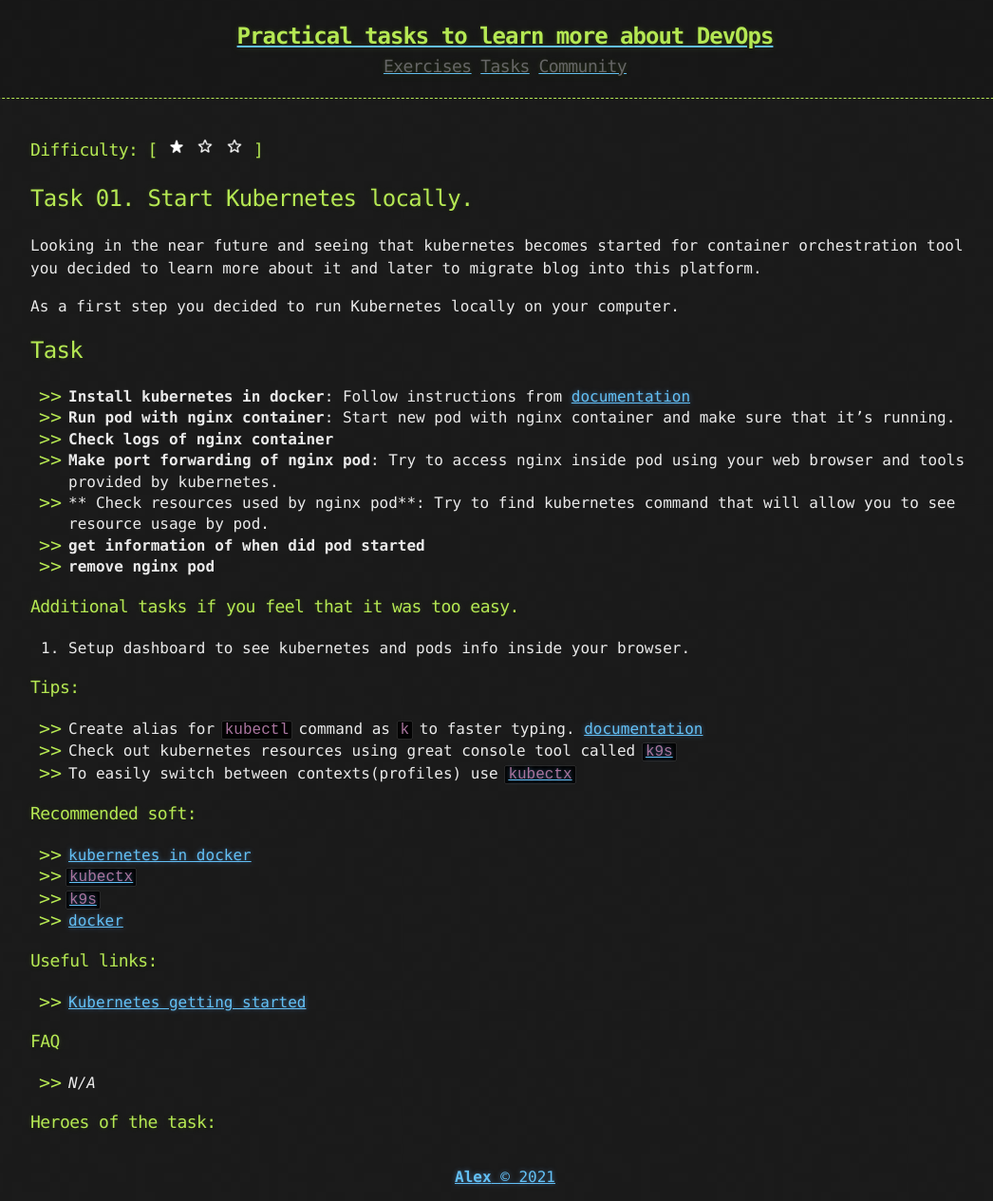
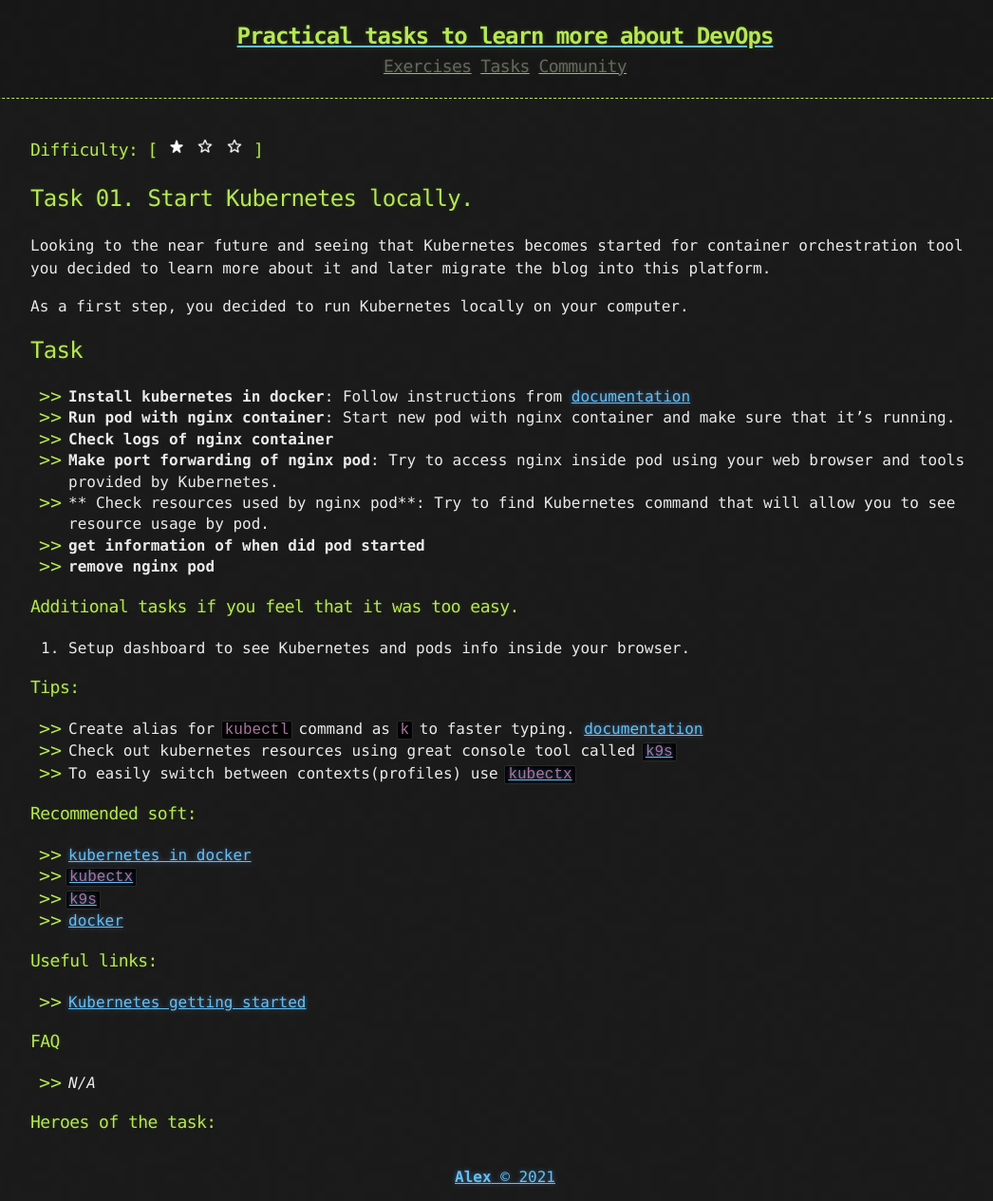
Before and after one commit to korney4eg/korney4eg.github.io, a Jekyll site: the page built from tasks/_posts/2021-03-01-phase3-task1-start-k8s-locally.md, in a window 1280 px wide. Shown: the whole page at 95% size, without its empty margins (108-1154 px from the left). Built offline with Jekyll 4.4.1, drawn with Linux system fonts in a browser that asks for light colours.

Commit message:
fix grammar

```diff
--- a/tasks/_posts/2021-03-01-phase3-task1-start-k8s-locally.md
+++ b/tasks/_posts/2021-03-01-phase3-task1-start-k8s-locally.md
@@ -6,9 +6,9 @@ tags: "Phase3"
 difficulty: 1
 ---
 
-Looking in the near future and seeing that kubernetes becomes started for container orchestration tool you decided to learn more about it and later to migrate blog into this platform.
+Looking to the near future and seeing that Kubernetes becomes started for container orchestration tool you decided to learn more about it and later migrate the blog into this platform.
 
-As a first step you decided to run Kubernetes locally on your computer.
+As a first step, you decided to run Kubernetes locally on your computer.
 
 <!--more-->
 
@@ -17,14 +17,14 @@ As a first step you decided to run Kubernetes locally on your computer.
 - **Install kubernetes in docker**: Follow instructions from [documentation](https://kind.sigs.k8s.io/docs/user/quick-start/#installation)
 - **Run pod with nginx container**: Start new pod with nginx container and make sure that it's running.
 - **Check logs of nginx container**
-- **Make port forwarding of nginx pod**: Try to access nginx inside pod using your web browser and tools provided by kubernetes.
-- ** Check resources used by nginx pod**: Try to find kubernetes command that will allow you to see resource usage by pod.
+- **Make port forwarding of nginx pod**: Try to access nginx inside pod using your web browser and tools provided by Kubernetes.
+- ** Check resources used by nginx pod**: Try to find Kubernetes command that will allow you to see resource usage by pod.
 - **get information of when did pod started**
 - **remove nginx pod**
 
 ### Additional tasks if you feel that it was too easy.
 
-1. Setup dashboard to see kubernetes and pods info inside your browser.
+1. Setup dashboard to see Kubernetes and pods info inside your browser.
 
 ### Tips:
 
```
